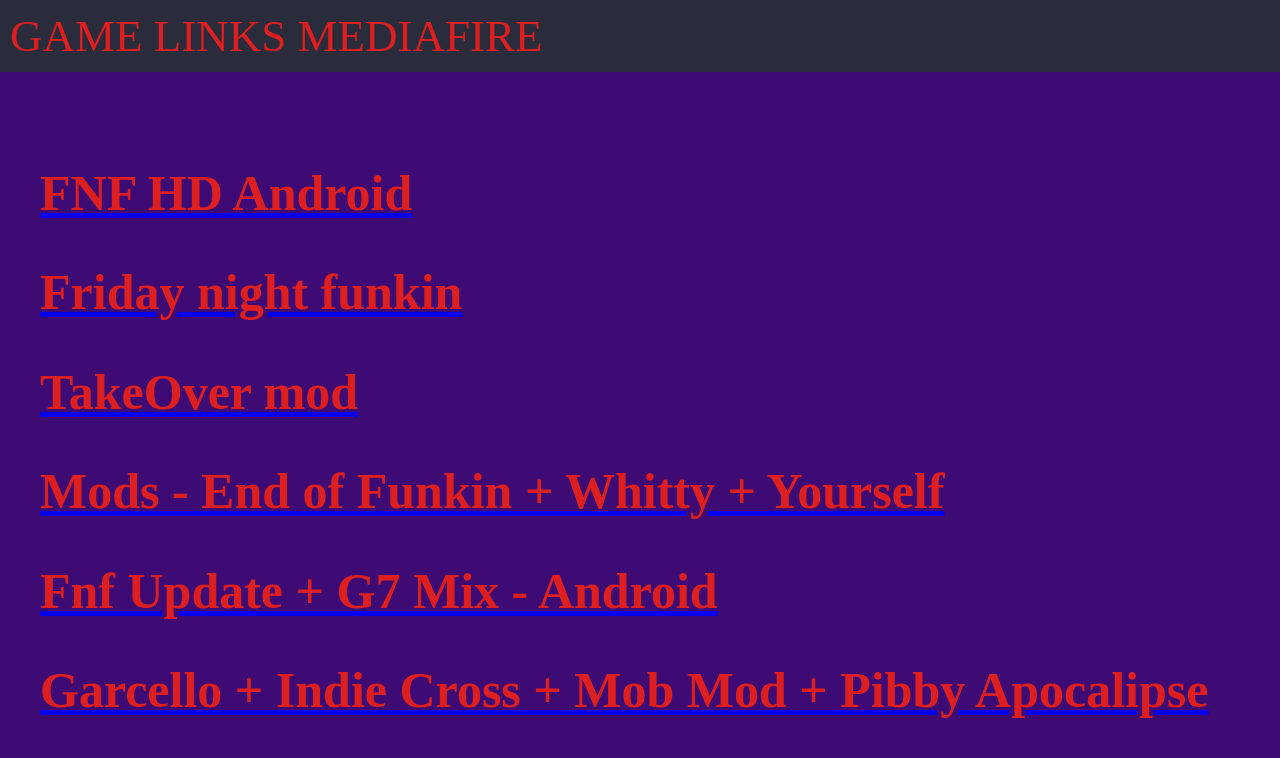
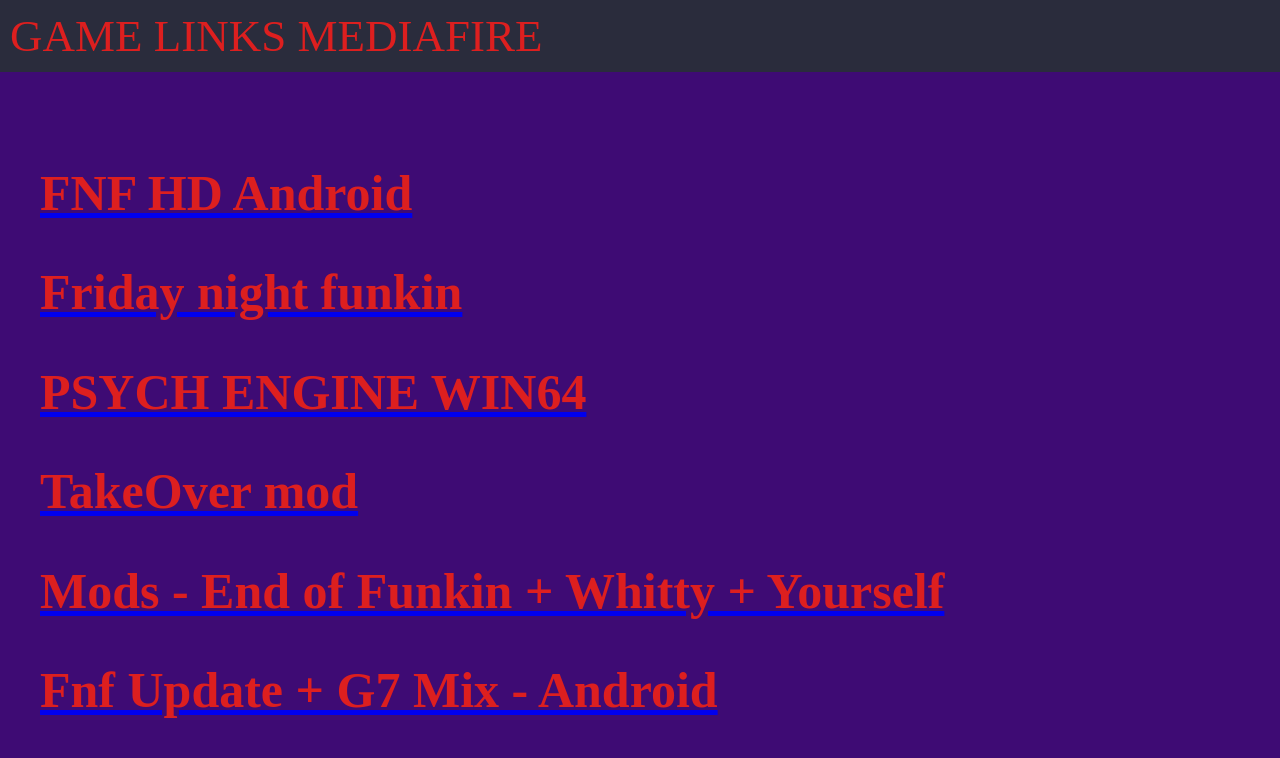
Before and after one commit to mrgamerboxy7/LINKS, a plain HTML site: page index.html in a window 1280 px wide. Shown: the top 758 px of the page. Drawn offline with Linux system fonts and the light colour scheme.

Commit message:
Update index.html

```diff
--- a/index.html
+++ b/index.html
@@ -28,6 +28,10 @@
                 <h1>Friday night funkin</h1>
             </a>
 
+        <a href="https://www.mediafire.com/file/niaw2woun5j5j6s/psychengine-windows64_a99fd.zip/file">
+                <h1>PSYCH ENGINE WIN64</h1>
+        </a>
+
         <a href="https://www.mediafire.com/file/akn8a4620h36srk/fnf-takeover.zip/file">
                 <h1>TakeOver mod</h1>
         </a>
```
